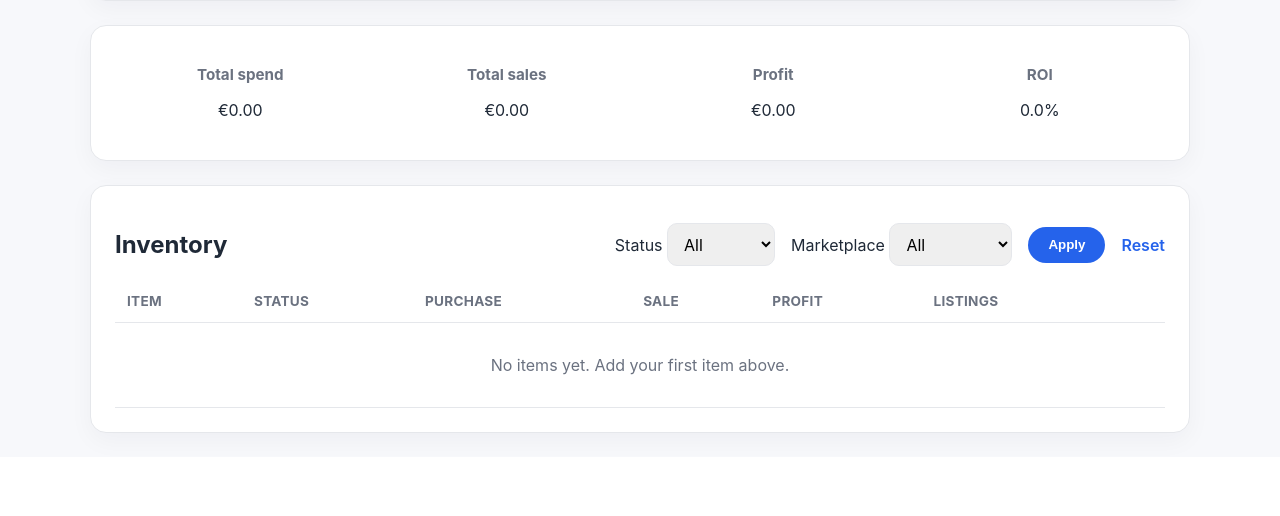
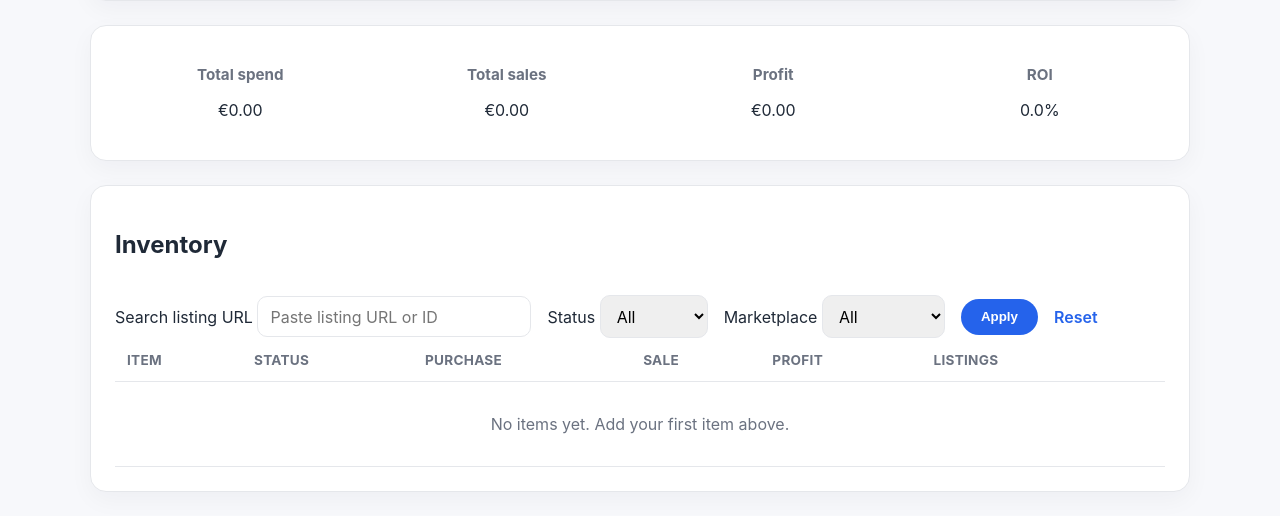
Before and after one commit to ps1-eng/super-potato, a Flask app: page / in a window 1280 px wide. Shown: the part 547-1063 px from the top of the page. Before the commit the page ends 988 px from the top, so only its background shows below. Run offline with Flask 3, Linux system fonts and the light colour scheme; data that the repository does not hold is empty.

Commit message:
Add listing URL search to inventory

```diff
--- a/app.py
+++ b/app.py
@@ -81,6 +81,11 @@ def init_db() -> None:
             CREATE INDEX IF NOT EXISTS idx_listings_marketplace ON listings (marketplace)
             """
         )
+        conn.execute(
+            """
+            CREATE INDEX IF NOT EXISTS idx_listings_listing_url ON listings (listing_url)
+            """
+        )
 
 
 init_db()
@@ -116,7 +121,11 @@ def format_currency(value: float | None) -> str:
     return f"€{value:,.2f}"
 
 
-def fetch_items(status: str | None = None, marketplace: str | None = None) -> list[sqlite3.Row]:
+def fetch_items(
+    status: str | None = None,
+    marketplace: str | None = None,
+    search: str | None = None,
+) -> list[sqlite3.Row]:
     query = """
         SELECT items.*, COUNT(listings.id) AS listing_count
         FROM items
@@ -130,6 +139,9 @@ def fetch_items(status: str | None = None, marketplace: str | None = None) -> li
     if marketplace:
         filters.append("listings.marketplace = ?")
         params.append(marketplace)
+    if search:
+        filters.append("listings.listing_url LIKE ?")
+        params.append(f"%{search}%")
     if filters:
         query += " WHERE " + " AND ".join(filters)
     query += " GROUP BY items.id ORDER BY items.id DESC"
@@ -166,7 +178,11 @@ def calculate_summary(items: Iterable[sqlite3.Row]) -> dict[str, float]:
     }
 
 
-def fetch_summary(status: str | None = None, marketplace: str | None = None) -> dict[str, float]:
+def fetch_summary(
+    status: str | None = None,
+    marketplace: str | None = None,
+    search: str | None = None,
+) -> dict[str, float]:
     query = """
         SELECT
             SUM(items.purchase_price) AS total_purchase,
@@ -182,6 +198,9 @@ def fetch_summary(status: str | None = None, marketplace: str | None = None) ->
     if marketplace:
         filters.append("listings.marketplace = ?")
         params.append(marketplace)
+    if search:
+        filters.append("listings.listing_url LIKE ?")
+        params.append(f"%{search}%")
     if filters:
         query += " WHERE " + " AND ".join(filters)
     with get_db() as conn:
@@ -207,14 +226,16 @@ def currency_filter(value: float | None) -> str:
 def index() -> str:
     status = request.args.get("status") or None
     marketplace = request.args.get("marketplace") or None
-    items = fetch_items(status=status, marketplace=marketplace)
-    summary = fetch_summary(status=status, marketplace=marketplace)
+    search = request.args.get("search", "").strip() or None
+    items = fetch_items(status=status, marketplace=marketplace, search=search)
+    summary = fetch_summary(status=status, marketplace=marketplace, search=search)
     return render_template(
         "index.html",
         items=items,
         summary=summary,
         status=status,
         marketplace=marketplace,
+        search=search or "",
         marketplaces=MARKETPLACES,
         statuses=STATUSES,
     )
--- a/templates/index.html
+++ b/templates/index.html
@@ -69,6 +69,10 @@
     <h2>Inventory</h2>
     <form method="get" class="filters-form">
       <label>
+        Search listing URL
+        <input type="text" name="search" value="{{ search }}" placeholder="Paste listing URL or ID" />
+      </label>
+      <label>
         Status
         <select name="status">
           <option value="">All</option>
```
